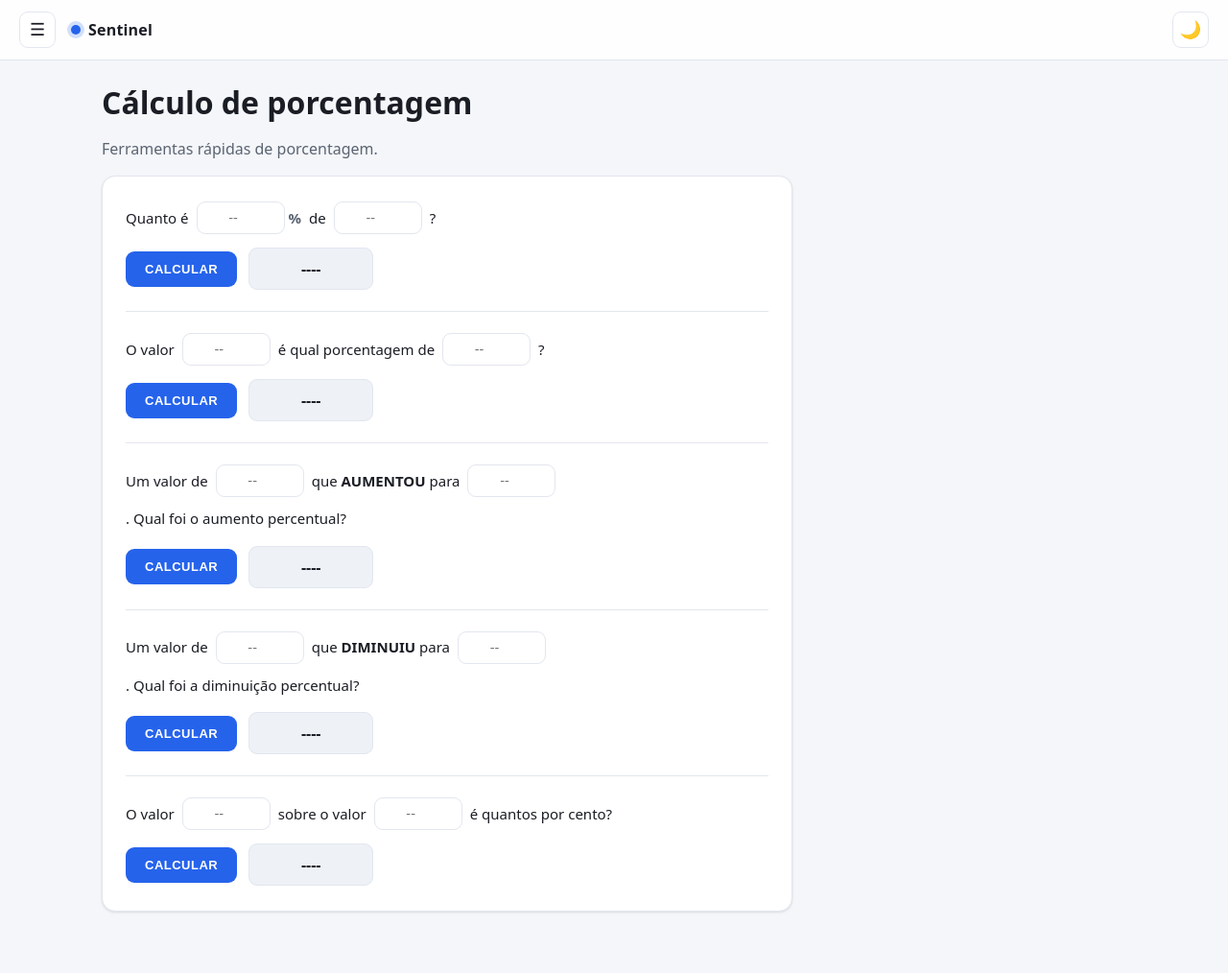
After one commit to lucasdominguess/Sentinel, a Laravel app: template resources/views/acoes/porcentagem.blade.php in a window 1280 px wide. The commit adds this page. Shown: the whole page at 96% size. Run offline with Laravel 12, Linux system fonts and the light colour scheme; the template is opened without the code that fills it, so the values that code supplies are empty; style sheets or scripts are compiled from the project's sources; some libraries are stand-ins or nearby versions.

Commit message:
feat nova funcionalidade calculo de porcentagem

```diff
--- a/app/Http/Controllers/Web/PainelController.php
+++ b/app/Http/Controllers/Web/PainelController.php
@@ -60,6 +60,11 @@ class PainelController extends Controller
         return view('acoes.calculo', ['ativos' => $ativos]);
     }
 
+    public function porcentagem(): View
+    {
+        return view('acoes.porcentagem');
+    }
+
     public function formAdicionar(): View
     {
         return view('acoes.adicionar');
--- a/bootstrap/app.php
+++ b/bootstrap/app.php
@@ -27,13 +27,16 @@ return Application::configure(basePath: dirname(__DIR__))
         //
     })
     ->withExceptions(function (Exceptions $exceptions): void {
-        $exceptions->render(function (ValidationException $exception): JsonResponse {
-            $erro = $exception->validator->errors()->all();
+        $exceptions->render(function (ValidationException $exception, Request $request): ?JsonResponse {
+            // Só responde JSON para chamadas de API/AJAX; na web volta ao formulário com os erros.
+            if (! $request->expectsJson()) {
+                return null;
+            }
 
             Log::error($exception->getMessage());
             return response()->json([
                 'message' => 'Dados inválidos',
-                'error' => $erro,
+                'error' => $exception->validator->errors()->all(),
             ], 422);
         });
         $exceptions->render(function (LazyLoadingViolationException $exception, Request $request) {
@@ -70,9 +73,14 @@ return Application::configure(basePath: dirname(__DIR__))
 
             return ApiResponse::error($message, $status);
         });
-        $exceptions->render(function (\Throwable $exception): JsonResponse {
+        $exceptions->render(function (\Throwable $exception, Request $request): ?JsonResponse {
             Log::error("Final Exception: " . $exception->getMessage());
             // LOG::channel('telegram')->error("Final Exception: ".$exception->getMessage());
+
+            // Só responde JSON para chamadas de API/AJAX; na web usa a página de erro padrão.
+            if (! $request->expectsJson()) {
+                return null;
+            }
 
             $status = $exception instanceof HttpExceptionInterface
                 ? $exception->getStatusCode()
--- /dev/null
+++ b/resources/css/pages/acoes-porcentagem.css
@@ -0,0 +1,78 @@
+/* acoes-porcentagem.css — calculadora de porcentagem (5 ferramentas) */
+
+.pct-card {
+    padding: 4px 24px;
+    max-width: 720px;
+}
+
+.pct-tool {
+    padding: 22px 0;
+}
+
+.pct-expr {
+    display: flex;
+    flex-wrap: wrap;
+    align-items: center;
+    gap: 8px;
+    font-size: 15px;
+    line-height: 1.9;
+    margin-bottom: 14px;
+}
+
+.pct-expr strong {
+    font-weight: 700;
+}
+
+.pct-input {
+    width: 92px;
+    padding: 8px 10px;
+    border-radius: var(--radius-sm);
+    border: 1px solid var(--border);
+    background: var(--surface);
+    color: var(--text);
+    font-size: 14.5px;
+    text-align: center;
+    outline: none;
+    transition: border-color 0.15s ease, box-shadow 0.15s ease;
+}
+
+.pct-input:focus {
+    border-color: var(--primary);
+    box-shadow: 0 0 0 3px color-mix(in srgb, var(--primary) 25%, transparent);
+}
+
+.pct-pct {
+    margin-left: -4px;
+    font-weight: 600;
+    color: var(--text-muted);
+}
+
+.pct-action {
+    display: flex;
+    align-items: center;
+    gap: 12px;
+    flex-wrap: wrap;
+}
+
+.btn-primary.pct-calc {
+    text-transform: uppercase;
+    letter-spacing: 0.5px;
+    font-size: 13px;
+}
+
+.pct-result {
+    min-width: 130px;
+    padding: 9px 14px;
+    border: 1px solid var(--border);
+    border-radius: var(--radius-sm);
+    background: var(--surface-2);
+    font-weight: 700;
+    font-variant-numeric: tabular-nums;
+    color: var(--text);
+    text-align: center;
+}
+
+.pct-divider {
+    height: 1px;
+    background: var(--border);
+}
--- /dev/null
+++ b/resources/views/acoes/porcentagem.blade.php
@@ -0,0 +1,105 @@
+@extends('layouts.app')
+
+@section('title', 'Cálculo de porcentagem — Sentinel')
+
+@push('styles')
+    @vite('resources/css/pages/acoes-porcentagem.css')
+@endpush
+
+@section('content')
+    <div class="page-head">
+        <div>
+            <h1>Cálculo de porcentagem</h1>
+            <p class="muted">Ferramentas rápidas de porcentagem.</p>
+        </div>
+    </div>
+
+    <div class="card pct-card">
+        {{-- 1. Quanto é A% de B --}}
+        <div class="pct-tool" data-tool="quanto">
+            <div class="pct-expr">
+                <span>Quanto é</span>
+                <input type="number" class="pct-input" placeholder="--"><span class="pct-pct">%</span>
+                <span>de</span>
+                <input type="number" class="pct-input" placeholder="--">
+                <span>?</span>
+            </div>
+            <div class="pct-action">
+                <button type="button" class="btn-primary pct-calc">Calcular</button>
+                <span class="pct-result">----</span>
+            </div>
+        </div>
+
+        <div class="pct-divider"></div>
+
+        {{-- 2. A é qual porcentagem de B --}}
+        <div class="pct-tool" data-tool="qualPct">
+            <div class="pct-expr">
+                <span>O valor</span>
+                <input type="number" class="pct-input" placeholder="--">
+                <span>é qual porcentagem de</span>
+                <input type="number" class="pct-input" placeholder="--">
+                <span>?</span>
+            </div>
+            <div class="pct-action">
+                <button type="button" class="btn-primary pct-calc">Calcular</button>
+                <span class="pct-result">----</span>
+            </div>
+        </div>
+
+        <div class="pct-divider"></div>
+
+        {{-- 3. Aumento percentual de A para B --}}
+        <div class="pct-tool" data-tool="aumento">
+            <div class="pct-expr">
+                <span>Um valor de</span>
+                <input type="number" class="pct-input" placeholder="--">
+                <span>que <strong>AUMENTOU</strong> para</span>
+                <input type="number" class="pct-input" placeholder="--">
+                <span>. Qual foi o aumento percentual?</span>
+            </div>
+            <div class="pct-action">
+                <button type="button" class="btn-primary pct-calc">Calcular</button>
+                <span class="pct-result">----</span>
+            </div>
+        </div>
+
+        <div class="pct-divider"></div>
+
+        {{-- 4. Diminuição percentual de A para B --}}
+        <div class="pct-tool" data-tool="reducao">
+            <div class="pct-expr">
+                <span>Um valor de</span>
+                <input type="number" class="pct-input" placeholder="--">
+                <span>que <strong>DIMINUIU</strong> para</span>
+                <input type="number" class="pct-input" placeholder="--">
+                <span>. Qual foi a diminuição percentual?</span>
+            </div>
+            <div class="pct-action">
+                <button type="button" class="btn-primary pct-calc">Calcular</button>
+                <span class="pct-result">----</span>
+            </div>
+        </div>
+
+        <div class="pct-divider"></div>
+
+        {{-- 5. A sobre B é quantos por cento --}}
+        <div class="pct-tool" data-tool="sobre">
+            <div class="pct-expr">
+                <span>O valor</span>
+                <input type="number" class="pct-input" placeholder="--">
+                <span>sobre o valor</span>
+                <input type="number" class="pct-input" placeholder="--">
+                <span>é quantos por cento?</span>
+            </div>
+            <div class="pct-action">
+                <button type="button" class="btn-primary pct-calc">Calcular</button>
+                <span class="pct-result">----</span>
+            </div>
+        </div>
+    </div>
+@endsection
+
+@push('scripts')
+    @vite('resources/js/pages/acoes-porcentagem.js')
+@endpush
--- a/resources/views/layouts/app.blade.php
+++ b/resources/views/layouts/app.blade.php
@@ -45,6 +45,7 @@
             <li><a href="{{ route('painel.etfs') }}" class="drawer__link {{ request()->routeIs('painel.etfs') ? 'is-active' : '' }}">📊 Monitor de ETFs</a></li>
             <li class="drawer__divider" aria-hidden="true"></li>
             <li><a href="{{ route('painel.calculo') }}" class="drawer__link {{ request()->routeIs('painel.calculo') ? 'is-active' : '' }}">🧮 Cálculo de cotas</a></li>
+            <li><a href="{{ route('painel.porcentagem') }}" class="drawer__link {{ request()->routeIs('painel.porcentagem') ? 'is-active' : '' }}">➗ Cálculo de porcentagem</a></li>
             <li><a href="{{ route('painel.adicionar') }}" class="drawer__link {{ request()->routeIs('painel.adicionar') ? 'is-active' : '' }}">➕ Adicionar ticket</a></li>
         </ul>
     </nav>
--- a/routes/web.php
+++ b/routes/web.php
@@ -8,6 +8,7 @@ Route::get('/fiis', [PainelController::class, 'fiis'])->name('painel.fiis');
 Route::get('/etfs', [PainelController::class, 'etfs'])->name('painel.etfs');
 
 Route::get('/calculo-cotas', [PainelController::class, 'calculoCotas'])->name('painel.calculo');
+Route::get('/porcentagem', [PainelController::class, 'porcentagem'])->name('painel.porcentagem');
 
 Route::get('/adicionar', [PainelController::class, 'formAdicionar'])->name('painel.adicionar');
 Route::post('/adicionar', [PainelController::class, 'adicionar'])->name('painel.adicionar.store');
--- a/vite.config.js
+++ b/vite.config.js
@@ -16,6 +16,8 @@ export default defineConfig({
                 'resources/css/pages/acoes-adicionar.css',
                 'resources/css/pages/acoes-calculo.css',
                 'resources/js/pages/acoes-calculo.js',
+                'resources/css/pages/acoes-porcentagem.css',
+                'resources/js/pages/acoes-porcentagem.js',
             ],
             refresh: true,
         }),
```
Also changed, not shown: resources/js/pages/acoes-porcentagem.js (added, +43 -0 lines), 1 other file.
